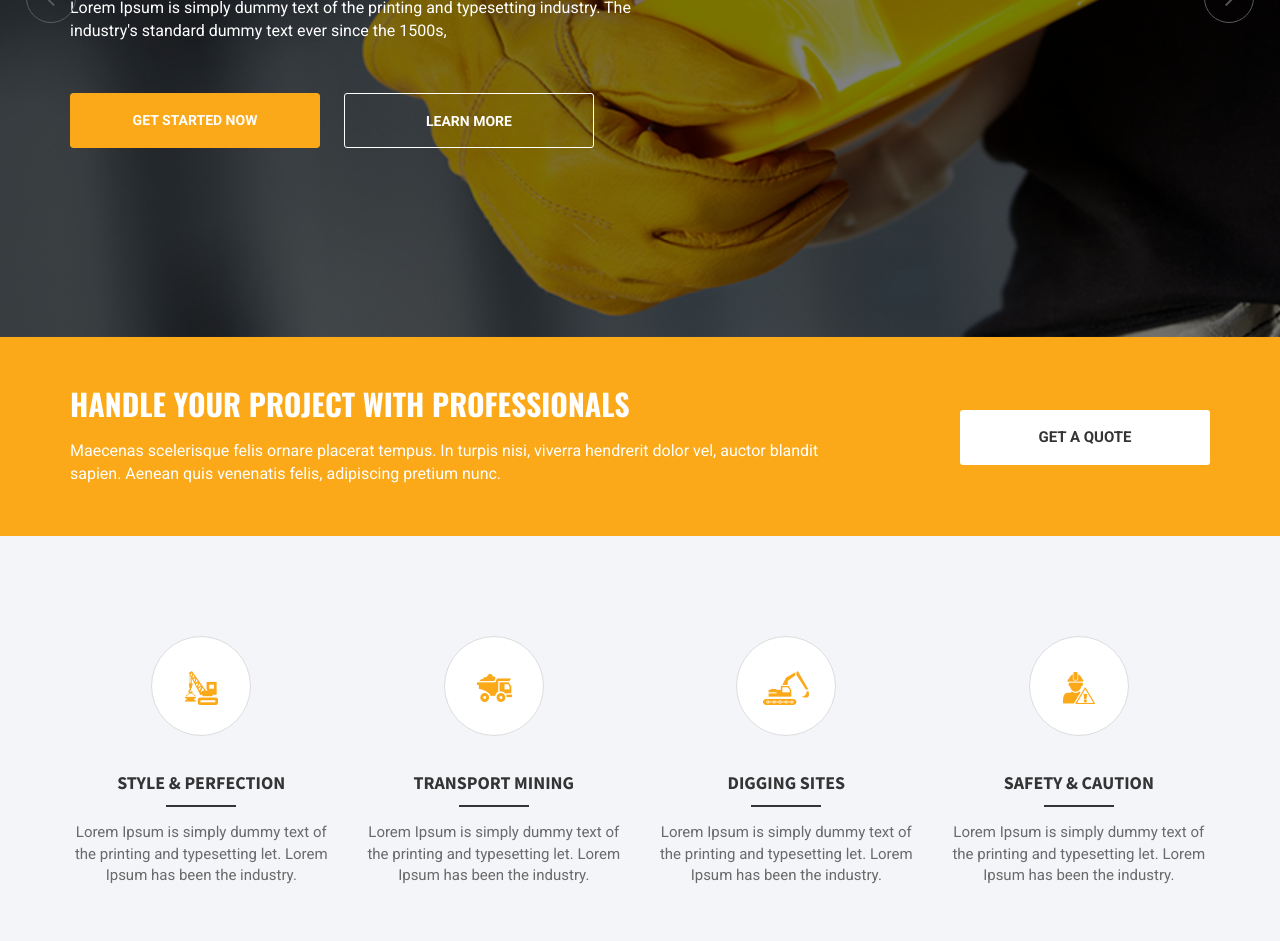
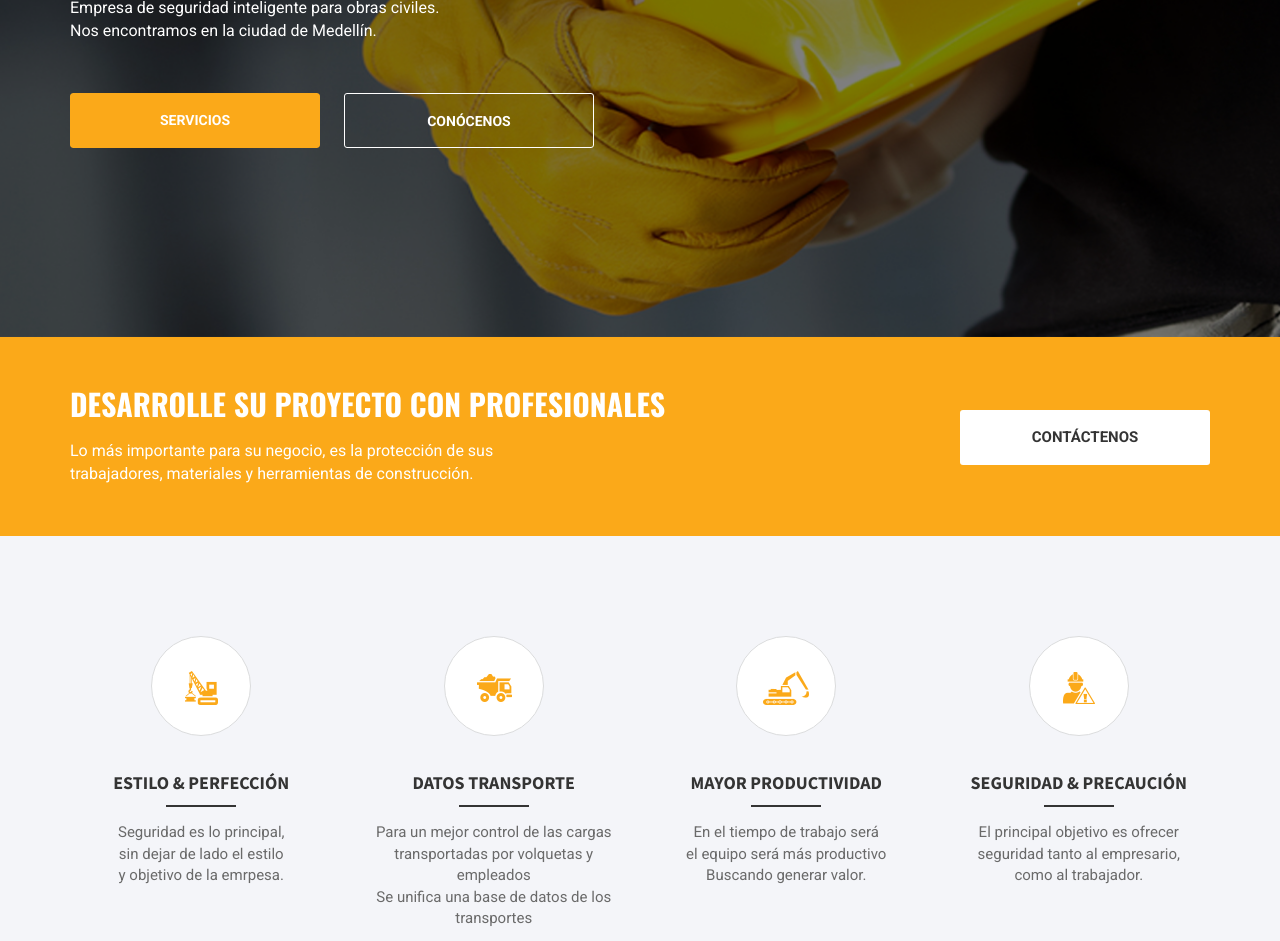
Before and after one commit to cfranco92/ramlaConstrucciones, a plain HTML site: page index.html in a window 1280 px wide. Shown: the part 463-1404 px from the top of the page. Drawn offline with nearby package versions, Linux system fonts and the light colour scheme; some packages are replaced by stand-ins of ours.

Commit message:
CAMBIO DE TEXTOS
Se cambia el texto de varias partes de la páginas, queda un 70% por arreglar.

```diff
--- a/index.html
+++ b/index.html
@@ -33,14 +33,14 @@
 
 <body class="js">
     <div id="preloader"></div>
-    <div class="searchboxinput">
+    <!-- <div class="searchboxinput">
         <form action="index.html">
             <div class="single-input-searchbox">
                 <input type="text" placeholder="Search Here....">
                 <button class="fa fa-search"></button>
             </div>
         </form>
-    </div>
+    </div> -->
     <!-- start nav and topbar area -->
     <div class="constructo-navtop-area">
         <div class="topbar-area">
@@ -48,11 +48,11 @@
                 <div class="row">
                     <div class="col-sm-6 text-left">
                         <ul class="topaddres">
-                            <li><span class="fa fa-phone"></span> +200 100 5678</li>
-                            <li><span class="fa fa-envelope"></span>kazimohammederfan@gmail.com</li>
+                            <li><span class="fa fa-phone"></span> +57 3052407519</li>
+                            <li><span class="fa fa-envelope"></span>cfrancobedoya@gmail.com</li>
                         </ul>
                     </div>
-                    <div class="col-sm-6 text-right">
+                    <!-- <div class="col-sm-6 text-right">
                         <div class="social-link">
                             <a href="#" class="fa fa-facebook"></a>
                             <a href="#" class="fa fa-twitter"></a>
@@ -63,7 +63,7 @@
                             <a href="#" class="fa fa-linkedin"></a>
                             <a href="#" class="fa fa-rss"></a>
                         </div>
-                    </div>
+                    </div> -->
                 </div>
             </div>
         </div>
@@ -84,11 +84,11 @@
                     <div class="collapse navbar-collapse" id="bs-example-navbar-collapse-1">
                         <ul class="nav menu navbar-nav navbar-right">
                              <li class="active"><a href="index.html">HOME</a></li>
-                            <li><a href="about.html">ABOUT</a></li>
-                            <li><a href="services.html">SERVICES</a></li>
-                            <li><a href="project.html">PROJECTS</a></li>
-                            <li><a href="news.html">NEWS</a></li>
-                            <li><a href="contact.html">CONTACT</a></li>
+                            <li><a href="about.html">CONÓCENOS</a></li>
+                            <li><a href="services.html">SERVICIOS</a></li>
+                            <li><a href="project.html">PROYECTOS</a></li>
+                            <li><a href="news.html">NOTICIAS</a></li>
+                            <li><a href="contact.html">CONTACTO</a></li>
                             <li class="searchbtn"><span class="fa fa-search"></span></li>
                             <li class="closebtn"><span class="fa fa-close"></span></li>
                         </ul>
@@ -107,17 +107,17 @@
                     <div class="home-slider-active">
                         <div class="single-slider text-left">
                             <div class="welcome-text">
-                                <h1>HELLO</h1>
-                                <h1 class="titlecolor">CONSTRUCDO</h1>
-                                <p>Lorem Ipsum is simply dummy text of the printing and typesetting industry. The </p>
-                                <p>industry's standard dummy text ever since the 1500s, </p>
+                                <h1>RAMLA</h1>
+                                <h1 class="titlecolor">CONSTRUCCIONES</h1>
+                                <p>Empresa de seguridad inteligente para obras civiles.</p>
+                                <p>Nos encontramos en la ciudad de Medellín. </p>
                                 <div class="welcome-btn">
-                                    <a href="#" class="btn-start rippler rippler-inverse active"><span>GET STARTED NOW</span></a>
-                                    <a href="#" class="btn-start rippler rippler-inverse borderw"><span>LEARN MORE</span></a>
+                                    <a href="#" class="btn-start rippler rippler-inverse active"><span>SERVICIOS</span></a>
+                                    <a href="#" class="btn-start rippler rippler-inverse borderw"><span>CONÓCENOS</span></a>
                                 </div>
                             </div>
                         </div>
-                        <div class="single-slider sliderthree text-center">
+                        <!-- <div class="single-slider sliderthree text-center">
                             <div class="welcome-text">
                                 <h1>construction</h1>
                                 <h1 class="titlecolor">enquirere</h1>
@@ -140,7 +140,7 @@
                                     <a href="#" class="btn-start rippler rippler-inverse mr0 active"><span>GET STARTED NOW</span></a>
                                 </div>
                             </div>
-                        </div>
+                        </div> -->
                     </div>
                 </div>
             </div>
@@ -152,13 +152,14 @@
             <div class="row">
                 <div class="col-sm-8 text-left">
                     <div class="get-quate-content">
-                        <h2>HANDLE YOUR PROJECT WITH PROFESSIONALS</h2>
-                        <p>Maecenas scelerisque felis ornare placerat tempus. In turpis nisi, viverra hendrerit dolor vel, auctor blandit sapien. Aenean quis venenatis felis, adipiscing pretium nunc.</p>
+                        <h2>DESARROLLE SU PROYECTO CON PROFESIONALES</h2>
+                        <p>Lo más importante para su negocio, es la protección de sus </p>
+                        <p>trabajadores, materiales y herramientas de construcción.
                     </div>
                 </div>
                 <div class="col-sm-4 text-right">
                     <div class="get-btn">
-                        <a href="#">GET A QUOTE</a>
+                        <a href="#">CONTÁCTENOS</a>
                     </div>
                 </div>
             </div>
@@ -177,10 +178,10 @@
                                 <img src="img/ficon1h.png" alt="theconstructo.com">
                             </div>
                         </div>
-                        <h4>STYLE & PERFECTION</h4>
-                        <p>Lorem Ipsum is simply dummy text of</p>
-                        <p> the printing and typesetting let. Lorem</p>
-                        <p> Ipsum has been the industry.</p>
+                        <h4>ESTILO & PERFECCIÓN</h4>
+                        <p>Seguridad es lo principal,</p>
+                        <p>sin dejar de lado el estilo</p>
+                        <p>y objetivo de la emrpesa.</p>
                     </div>
                 </div>
                 <div class="col-sm-6 col-md-3 text-center">
@@ -191,10 +192,10 @@
                                 <img src="img/ficon2h.png" alt="theconstructo.com">
                             </div>
                         </div>
-                        <h4>TRANSPORT MINING</h4>
-                        <p>Lorem Ipsum is simply dummy text of</p>
-                        <p> the printing and typesetting let. Lorem</p>
-                        <p> Ipsum has been the industry.</p>
+                        <h4>DATOS TRANSPORTE</h4>
+                        <p>Para un mejor control de las cargas</p>
+                        <p> transportadas por volquetas y empleados</p>
+                        <p> Se unifica una base de datos de los transportes</p>
                     </div>
                 </div>
                 <div class="col-sm-6 col-md-3 text-center">
@@ -205,10 +206,10 @@
                                 <img src="img/ficon3.png" alt="theconstructo.com">
                             </div>
                         </div>
-                        <h4>DIGGING SITES</h4>
-                        <p>Lorem Ipsum is simply dummy text of</p>
-                        <p> the printing and typesetting let. Lorem</p>
-                        <p> Ipsum has been the industry.</p>
+                        <h4>MAYOR PRODUCTIVIDAD</h4>
+                        <p>En el tiempo de trabajo será</p>
+                        <p> el equipo será más productivo</p>
+                        <p> Buscando generar valor.</p>
                     </div>
                 </div>
                 <div class="col-sm-6 col-md-3 text-center">
@@ -219,10 +220,10 @@
                                 <img src="img/ficon4h.png" alt="theconstructo.com">
                             </div>
                         </div>
-                        <h4>SAFETY & CAUTION</h4>
-                        <p>Lorem Ipsum is simply dummy text of</p>
-                        <p> the printing and typesetting let. Lorem</p>
-                        <p> Ipsum has been the industry.</p>
+                        <h4>SEGURIDAD & PRECAUCIÓN</h4>
+                        <p>El principal objetivo es ofrecer</p>
+                        <p> seguridad tanto al empresario, </p>
+                        <p> como al trabajador.</p>
                     </div>
                 </div>
             </div>
@@ -235,8 +236,8 @@
             <div class="row">
                 <div class="col-xs-12 text-center">
                     <div class="section-title">
-                        <h2>ABOUT US</h2>
-                        <p>A brief story about how this process works, keep an eye till the end.</p>
+                        <h2>SOBRE NOSOTROS</h2>
+                        <p>Empresa de seguridad inteligente para obras civiles.</p>
                         <div class="line">
                             <img src="img/line.png" alt="theconstructo.com">
                         </div>
```
